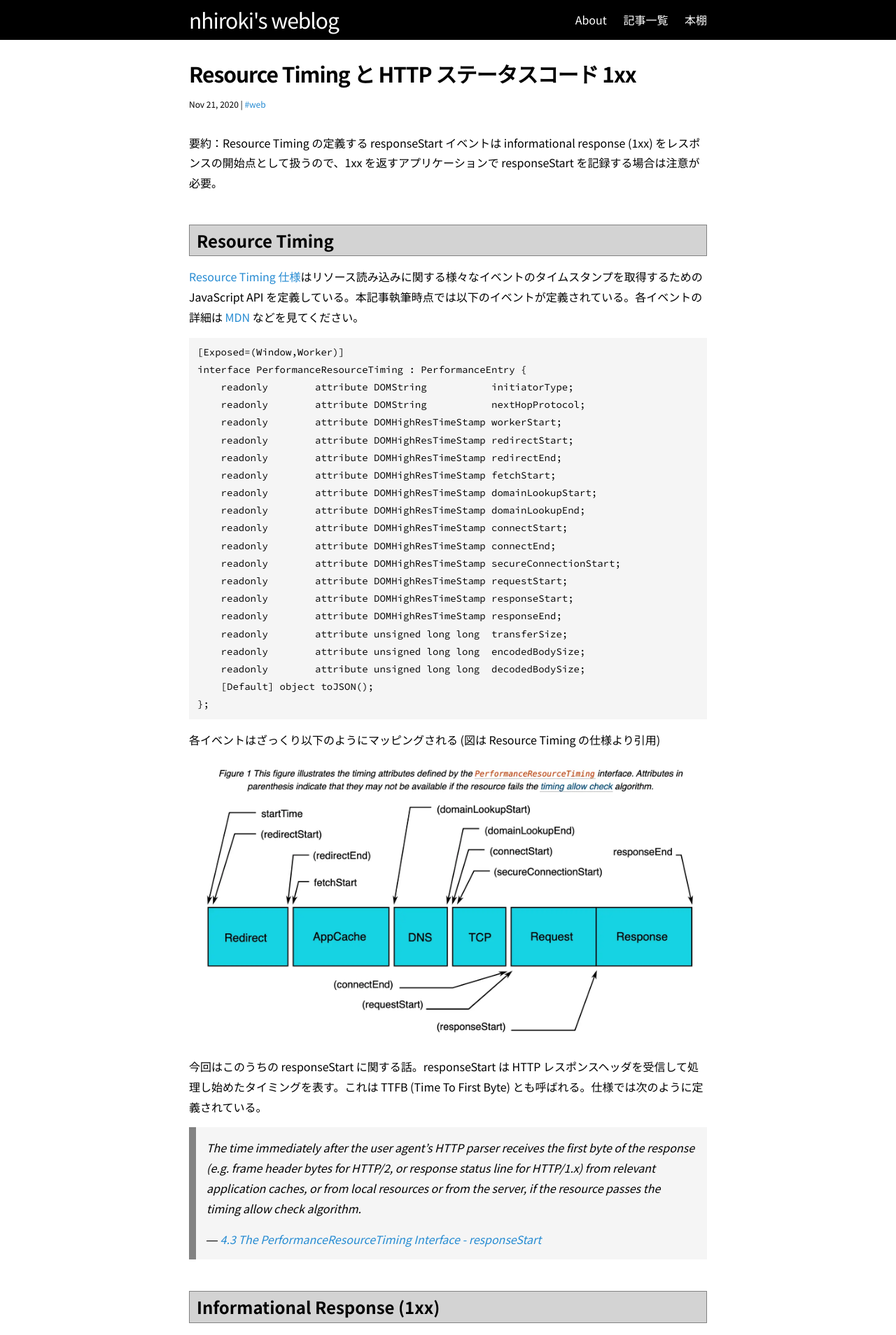
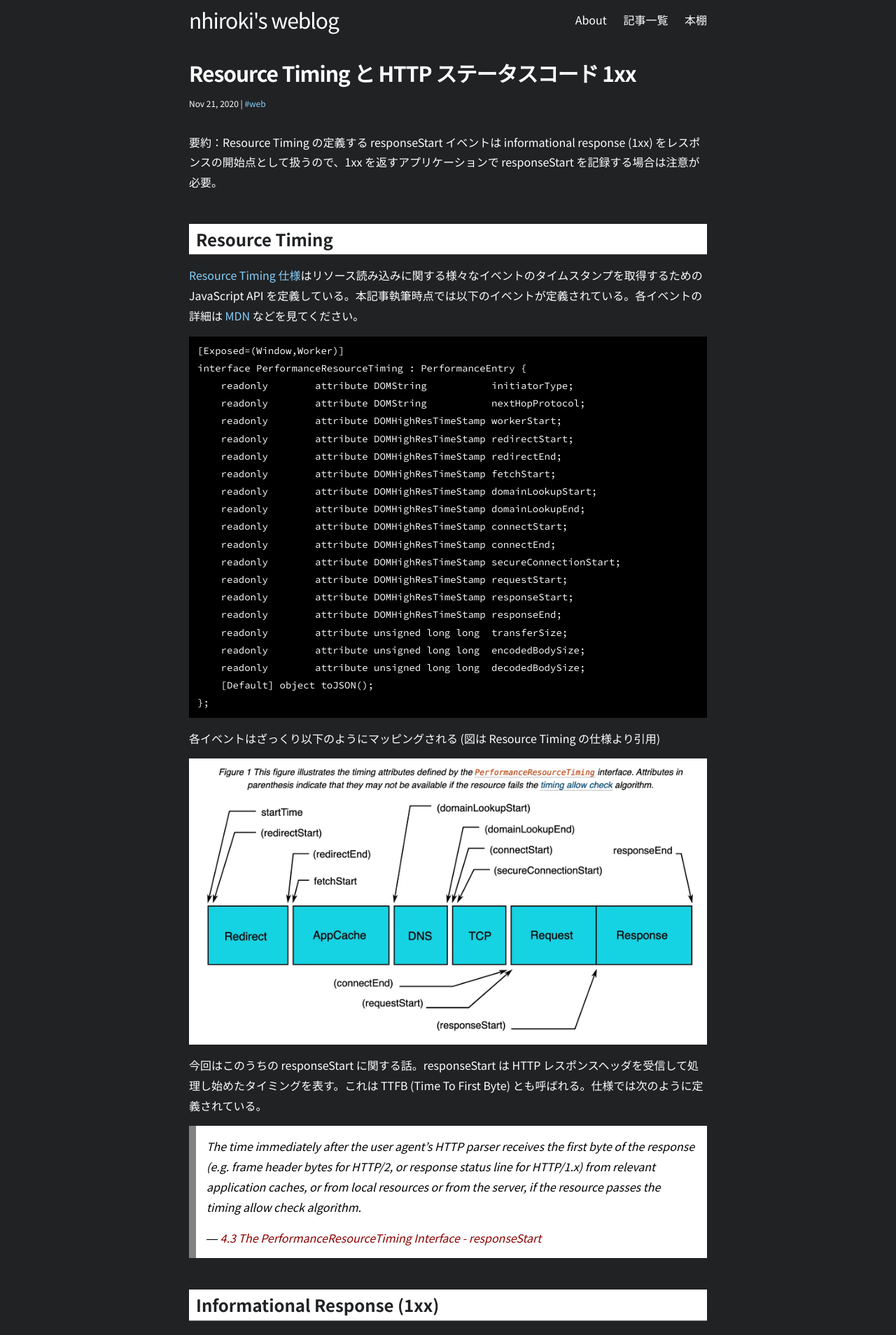
Before and after one commit to nhiroki/nhiroki.github.io, a Jekyll site: the page built from _posts/2020-11-21-resource-timing-informational-response.md, in a window 1280 px wide. Shown: the top 1908 px of the page at 70% size. Built offline with Jekyll 4.4.1, drawn with Linux system fonts in a browser that asks for light colours; comment, search, counter and statistics services are not loaded.

Commit message:
Change color scheme to dark

```diff
--- a/_sass/_base.scss
+++ b/_sass/_base.scss
@@ -46,6 +46,7 @@ img {
     vertical-align: middle;
     display: block;
     margin: 0 auto;
+    background-color: #fff;
 }
 
 .caption {
@@ -122,15 +123,15 @@ h1 {
  * Links
  */
 a {
-    color: $brand-color;
+    color: lightskyblue;
     text-decoration: none;
 
     &:visited {
-        color: $brand-color;
+        color: lightskyblue;
     }
 
     &:hover {
-        color: $text-color;
+        color: lightskyblue;
         text-decoration: underline;
     }
 }
@@ -141,9 +142,9 @@ a {
  * Blockquotes
  */
 blockquote {
-    color: $text-color;
+    color: #000;
     border-left: 10px solid $grey-color;
-    background: $code-background-color;
+    background: #fff;
     padding: $spacing-unit / 2;
     font-size: $base-font-size;
     font-style: italic;
@@ -154,6 +155,20 @@ blockquote {
 
     @include media-query($on-palm) {
         font-size: $base-font-size-on-palm;
+    }
+
+    a {
+        color: darkred;
+        text-decoration: none;
+
+        &:visited {
+            color: darkred;
+        }
+
+        &:hover {
+            color: darkred;
+            text-decoration: underline;
+        }
     }
 }
 
--- a/_sass/_layout.scss
+++ b/_sass/_layout.scss
@@ -2,9 +2,8 @@
  * Site header
  */
 .site-header {
-    border-bottom: 1px solid #000;
     min-height: 56px;
-    background: #000;
+    background: $background-color;
 
     // Positioning context for the mobile navigation icon
     position: relative;
@@ -49,7 +48,7 @@
         position: absolute;
         top: 9px;
         right: 30px;
-        background-color: $background-color;
+        background-color: $reversed-background-color;
         border: 1px solid $grey-color-light;
         border-radius: 5px;
         text-align: right;
@@ -226,9 +225,9 @@
     margin-bottom: $spacing-unit;
 
     h1 {
+        color: $reversed-text-color;
         font-size: 24px;
-        border: 1px solid $grey-color;
-        background-color: lightgrey;
+        background-color: $reversed-background-color;
         padding-left: 10px;
         margin-top: $spacing-unit * 1.5;
 
--- a/_sass/_syntax-highlighting.scss
+++ b/_sass/_syntax-highlighting.scss
@@ -40,7 +40,7 @@
     .ne    { color: #900; } // Name.Exception
     .nf    { } // Name.Function
     .nn    { color: #555 } // Name.Namespace
-    .nt    { color: #000080 } // Name.Tag
+    .nt    { } // Name.Tag
     .nv    { color: #008080 } // Name.Variable
     .ow    { } // Operator.Word
     .w     { color: #bbb } // Text.Whitespace
--- a/css/main.scss
+++ b/css/main.scss
@@ -16,12 +16,14 @@ $very-small-font-size-on-palm: $base-font-size-on-palm * 0.750;
 $base-line-height: 1.8;
 
 $code-font-family: 'Source Code Pro';
-$code-background-color: #f5f5f5;
+$code-background-color: #000;
 
 $spacing-unit:     30px;
 
-$text-color:       #000;
-$background-color: #fff;
+$text-color:       #fff;
+$background-color: #202224;
+$reversed-text-color: $background-color;
+$reversed-background-color: $text-color;
 $brand-color:      #268bd2;
 
 $grey-color:       #828282;
```
